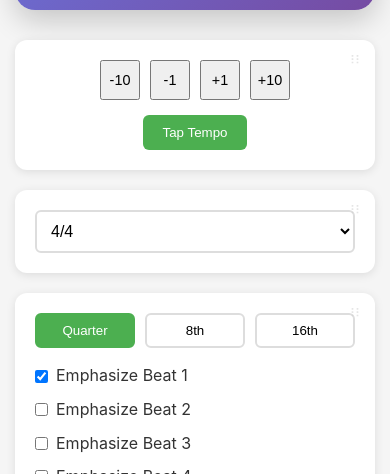
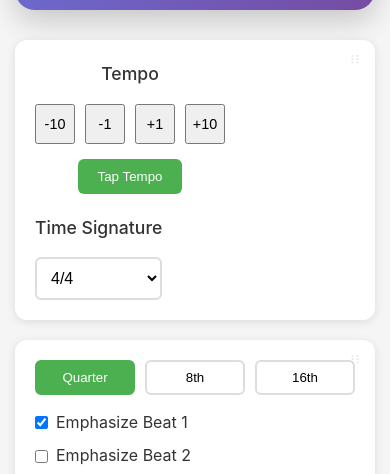
Before and after one commit to sondhath-cloud/Metronome-v10, a plain HTML site: page index.html in a window 390 px wide. Shown: the part 357-831 px from the top of the page. Drawn offline with Linux system fonts and the light colour scheme.

Commit message:
Reorganize interface: remove info section and combine tempo/signature controls
Changes made:
- Removed 'What is a metronome?' info section for cleaner interface
- Combined tempo controls and time signature into single container
- Added section headers ('Tempo' and 'Time Signature') for clarity
- Updated container ID from separate 'tempo' and 'time-signature' to 'tempo-and-signature'
- Added responsive CSS for combined container:
  - Desktop: side-by-side layout with 30px gap
  - Mobile: stacked layout with 20px gap
- Maintained all existing functionality while improving organization

Benefits:
- Cleaner, more compact interface
- Better use of screen space
- Related controls grouped together logically
- Responsive design maintained across all screen sizes

```diff
--- a/index.html
+++ b/index.html
@@ -35,10 +35,12 @@
 
             <!-- Advanced Controls Section -->
             <section class="controls-section" id="controlsSection">
-                <!-- Tempo Controls -->
-                <div class="control-tile" data-tile-id="tempo">
+                <!-- Tempo and Time Signature Controls -->
+                <div class="control-tile" data-tile-id="tempo-and-signature">
                     <div class="drag-handle"></div>
-                    <div class="tempo-controls">
+                    <div class="tempo-and-signature-controls">
+                        <div class="tempo-section">
+                            <h3>Tempo</h3>
                             <div class="tempo-buttons">
                                 <button class="tempo-btn" id="tempoMinus10">-10</button>
                                 <button class="tempo-btn" id="tempoMinus1">-1</button>
@@ -47,12 +49,8 @@
                             </div>
                             <button class="tap-tempo-btn" id="tapTempoAdvanced">Tap Tempo</button>
                         </div>
-                </div>
-
-                <!-- Time Signature Controls -->
-                <div class="control-tile" data-tile-id="time-signature">
-                    <div class="drag-handle"></div>
-                    <div class="time-signature-controls">
+                        <div class="time-signature-section">
+                            <h3>Time Signature</h3>
                             <select class="time-signature-select" id="timeSignatureSelect">
                                 <option value="4/4">4/4</option>
                                 <option value="3/4">3/4</option>
@@ -67,6 +65,7 @@
                                 <option value="3/8">3/8</option>
                                 <option value="6/4">6/4</option>
                             </select>
+                        </div>
                     </div>
                 </div>
 
@@ -222,11 +221,6 @@
             </section>
         </div>
 
-        <!-- Info Section (Shared) -->
-        <div class="info" id="infoSection">
-            <h2>What is a metronome?</h2>
-            <p>A <em>metronome</em> is a device that produces a steady pulse to help musicians play in time. The pulse is measured in <em>BPM</em> (beats-per-minute). A tempo marking of 60 BPM equals one beat per second, while 120 BPM equals two beats per second.</p>
-        </div>
     </div>
 
     <script src="audio-manager.js"></script>
--- a/style.css
+++ b/style.css
@@ -218,6 +218,27 @@ body {
 }
 
 /* Advanced Control Styles */
+.tempo-and-signature-controls {
+    display: flex;
+    gap: 30px;
+    align-items: flex-start;
+    justify-content: space-between;
+}
+
+.tempo-section,
+.time-signature-section {
+    flex: 1;
+    text-align: center;
+}
+
+.tempo-section h3,
+.time-signature-section h3 {
+    margin-bottom: 15px;
+    color: #333;
+    font-size: 1.1rem;
+    font-weight: 500;
+}
+
 .tempo-controls {
     text-align: center;
 }
@@ -555,6 +576,12 @@ body {
         flex-direction: column;
     }
 
+    /* Combined tempo and signature container responsive */
+    .tempo-and-signature-controls {
+        flex-direction: column;
+        gap: 20px;
+    }
+
     /* Beat dots responsive adjustments */
     .advanced-beat-dots {
         gap: 2px;
```
Lines whose indentation alone changed are shown as unchanged.
